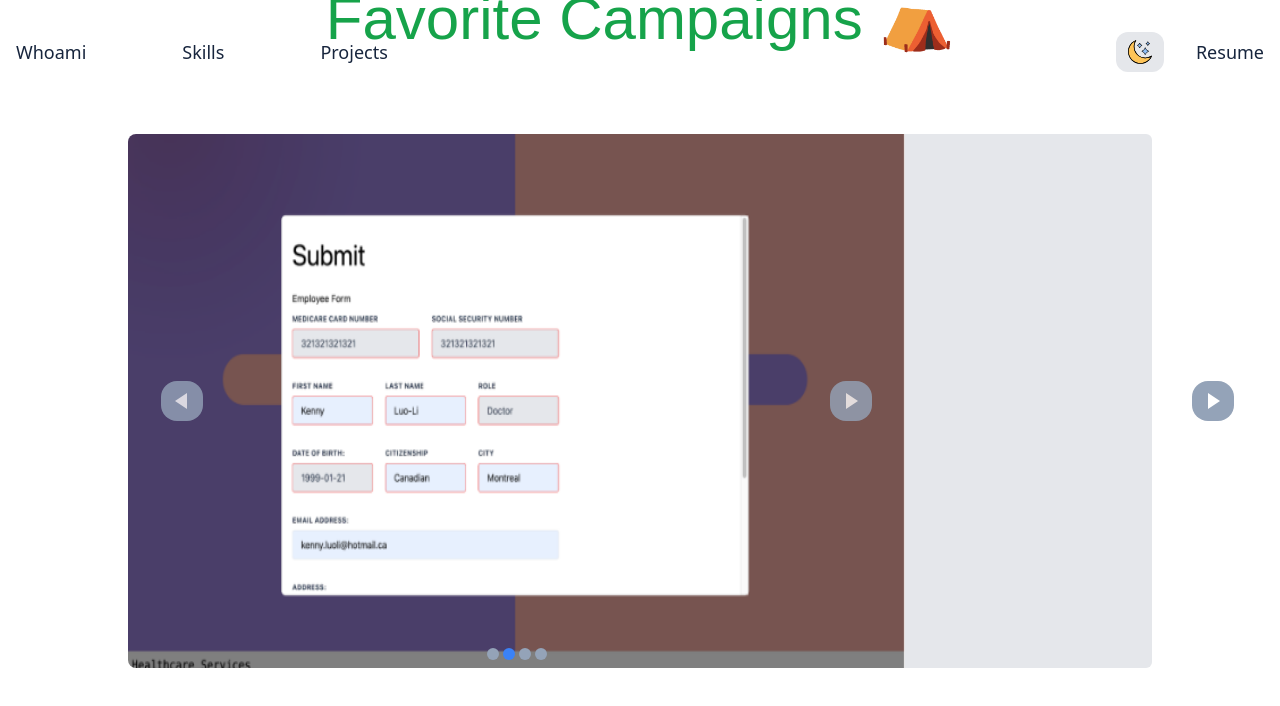
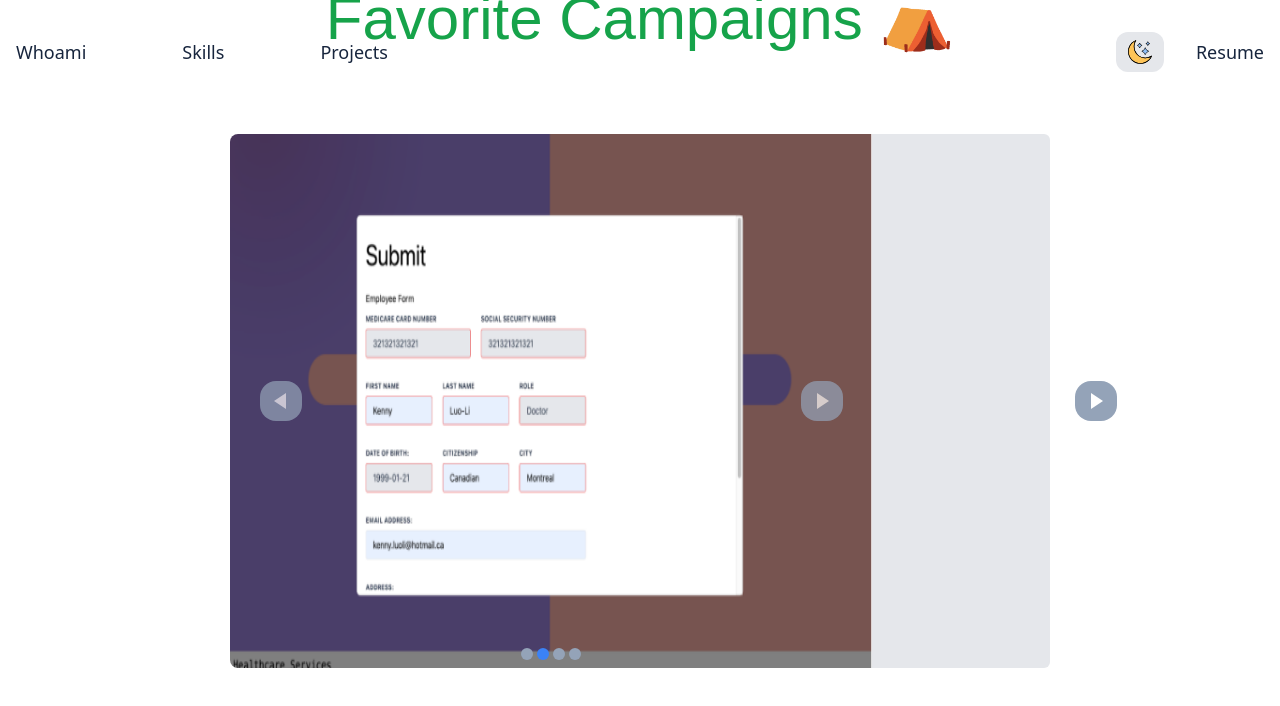
Before and after one commit to Kenny-star/Porfolio, a React (Vite) app: page / in a window 1280 px wide. Both pictures are taken after a click on the element 851 px from the left and 4091 px from the top of the page. Shown: the part 3691-4397 px from the top of the page. Built offline with nearby package versions, Linux system fonts and the light colour scheme; a web font is replaced by a local one.

Commit message:
minor bug fixed

```diff
--- a/src/components/InteractiveSwipeDetector.tsx
+++ b/src/components/InteractiveSwipeDetector.tsx
@@ -14,7 +14,7 @@ const InteractiveSwipeDetector: React.FC<InteractiveSwipeDetectorProps> = ({ alt
   const [selectedImage, setSelectedImage] = useState('');
   const [pointerEvents, setPointerEvents] = useState<'auto' | 'none'>('auto');
 
-  const timeThreshold = 500; // 500ms for hold detection
+  // const timeThreshold = 500; // 500ms for hold detection
   const swipeThreshold = 30; // Minimum movement to qualify as a swipe
 
   const handleMouseDown = (e: React.MouseEvent | React.TouchEvent) => {
@@ -27,8 +27,8 @@ const InteractiveSwipeDetector: React.FC<InteractiveSwipeDetectorProps> = ({ alt
 
   const handleMouseUp = (e: React.MouseEvent | React.TouchEvent) => {
     const touch = 'changedTouches' in e ? e.changedTouches[0] : e;
-    const endTime = Date.now();
-    const duration = endTime - (startTime ?? endTime);
+    // const endTime = Date.now();
+    // const duration = endTime - (startTime ?? endTime);
 
     const deltaX = (touch.clientX - (startX ?? touch.clientX));
     const deltaY = (touch.clientY - (startY ?? touch.clientY));
@@ -39,7 +39,8 @@ const InteractiveSwipeDetector: React.FC<InteractiveSwipeDetectorProps> = ({ alt
     setStartY(null);
     setPointerEvents('auto'); // Re-enable pointer events
 
-    if (duration < timeThreshold && Math.abs(deltaX) < swipeThreshold && Math.abs(deltaY) < swipeThreshold) {
+    // if (duration < timeThreshold && Math.abs(deltaX) < swipeThreshold && Math.abs(deltaY) < swipeThreshold) {
+    if (Math.abs(deltaX) < swipeThreshold && Math.abs(deltaY) < swipeThreshold) {
       openModal(image);
     } else if (Math.abs(deltaX) > Math.abs(deltaY)) {
       if (deltaX > swipeThreshold) {
--- a/src/sections/Projects.tsx
+++ b/src/sections/Projects.tsx
@@ -33,7 +33,7 @@ const Projects = () => {
 
     const bind = useDrag(({ active, movement: [mx], direction: [xDir], cancel }) => {
         dragging.current = active;
-        if (active && Math.abs(mx) > window.innerWidth / 2.5) {
+        if (active && Math.abs(mx) > window.innerWidth / 8) {
             cancel();
             if (xDir < 0 && album_in_counter < projects[counter].album.length - 1) nextPicture();
             else if (xDir >= 0 && album_in_counter > 0) prevPicture();
@@ -43,7 +43,7 @@ const Projects = () => {
 
     useEffect(() => {
         const handleKeyDown = (event: KeyboardEvent) => {
-            if ((event.key === 'ArrowRight' || event.key === "d") && album_in_counter < projects[counter].album.length - 1) {
+            if ((event.key === 'ArrowRight' || event.key === "d") &&  album_in_counter < projects[counter].album.length - 1 )  {
                 nextPicture();
             } else if ((event.key === 'ArrowLeft' || event.key === "a") && album_in_counter > 0) {
                 prevPicture();
@@ -55,7 +55,7 @@ const Projects = () => {
         return () => {
             window.removeEventListener('keydown', handleKeyDown);
         };
-    }, [album_in_counter]);
+    }, [album_in_counter, counter]);
 
     // const getGridClasses = (type: number) => {
     //     switch (type) {
@@ -75,26 +75,30 @@ const Projects = () => {
 
     return (
         <div className="relative flex flex-row justify-center items-center h-screen w-full">
-        <div className="relative flex flex-row justify-center items-center h-screen w-4/5 -mt-24" id="projects">
+        <div className="relative flex flex-row justify-center items-center h-screen w-4/5 -mt-24 " id="projects">
+
+        {/* <div className="relative flex flex-row justify-center items-center w-4/5 h-2/3 bg-gradient-to-l from-gray_blue via-slate-900 to-transparent " id="projects"> */}
+        <div className="relative flex flex-row justify-center items-center w-4/5 h-2/3 " id="projects">
+
             <animated.div
                 {...bind()}
                 style={{ ...styles, touchAction: 'none' }}
-                className="relative flex justify-center items-center h-2/3 w-4/5"
+                className="relative flex justify-center items-center h-full w-full"
             >
-                <div className="flex flex-col items-center justify-center w-full h-full rounded-l-md overflow-visible cursor-pointer select-none">
+                <div className="flex flex-col items-center justify-center  w-full h-full rounded-l-md overflow-visible cursor-pointer select-none">
 
                     {/* <div className={`${getGridClasses(projects[counter].album.length)} w-full h-full p-10 `}> */}
-                    <div className="relative w-full h-full">
+                    <div className="relative w-full h-full ">
 
                                 <InteractiveSwipeDetector alt={projects[counter].name} image={projects[counter].album[album_in_counter]} dragging={dragging}/>
 
                         {album_in_counter < projects[counter].album.length - 1 && (
-                                <div className="absolute top-1/2 right-[calc(10px+3%)] transform -translate-y-1/2 text-4xl hover:cursor-pointer rounded-2xl bg-slate-400 opacity-80 py-3 px-3.5" onClick={nextPicture}>
+                                <div className="absolute top-1/2 right-[calc(10px+3%)] transform -translate-y-1/2 text-4xl hover:cursor-pointer rounded-2xl bg-slate-400 opacity-70 py-3 px-3.5" onClick={nextPicture}>
                                     <div className={`w-0 h-0 border-t-[8px] border-t-transparent border-b-[8px] border-b-transparent border-l-[12px] ${theme === 'light' ? 'border-l-white' : 'border-l-gray_blue'} ml-0.5`}/>
                                 </div>
                             )}
                             {album_in_counter > 0 && (
-                                <div className="absolute top-1/2 left-[calc(10px+3%)] transform -translate-y-1/2 text-4xl hover:cursor-pointer rounded-2xl bg-slate-400 opacity-80 py-3 px-3.5" onClick={prevPicture}>
+                                <div className="absolute top-1/2 left-[calc(10px+3%)] transform -translate-y-1/2 text-4xl hover:cursor-pointer rounded-2xl bg-slate-400 opacity-70 py-3 px-3.5" onClick={prevPicture}>
                                     <div className={`w-0 h-0 border-t-[8px] border-t-transparent border-b-[8px] border-b-transparent border-r-[12px]  ${theme === 'light' ? 'border-r-white' : 'border-r-gray_blue'}  mr-0.5`}/>
                                 </div>
                             )}
@@ -113,7 +117,7 @@ const Projects = () => {
 
                 </animated.div>
 
-                <div className="flex justify-center p-10 w-1/4 bg-gray-200 h-2/3 rounded-r-md cursor-default">
+                <div className="flex justify-center p-10 w-1/4 bg-gray-200 h-full rounded-r-md cursor-default z-20">
                     {/* <a href="https://google.ca"> yeey</a> */}
                 </div>
                 {counter < projects.length - 1 && (
@@ -130,6 +134,7 @@ const Projects = () => {
                     <div className={`w-0 h-0 border-t-[8px] border-t-transparent border-b-[8px] border-b-transparent border-r-[12px]  ${theme === 'light' ? 'border-r-white' : 'border-r-gray_blue'}  mr-0.5`}/>
                 </div>
             )}
+            </div>
                 </div>
 
         </div>
```
